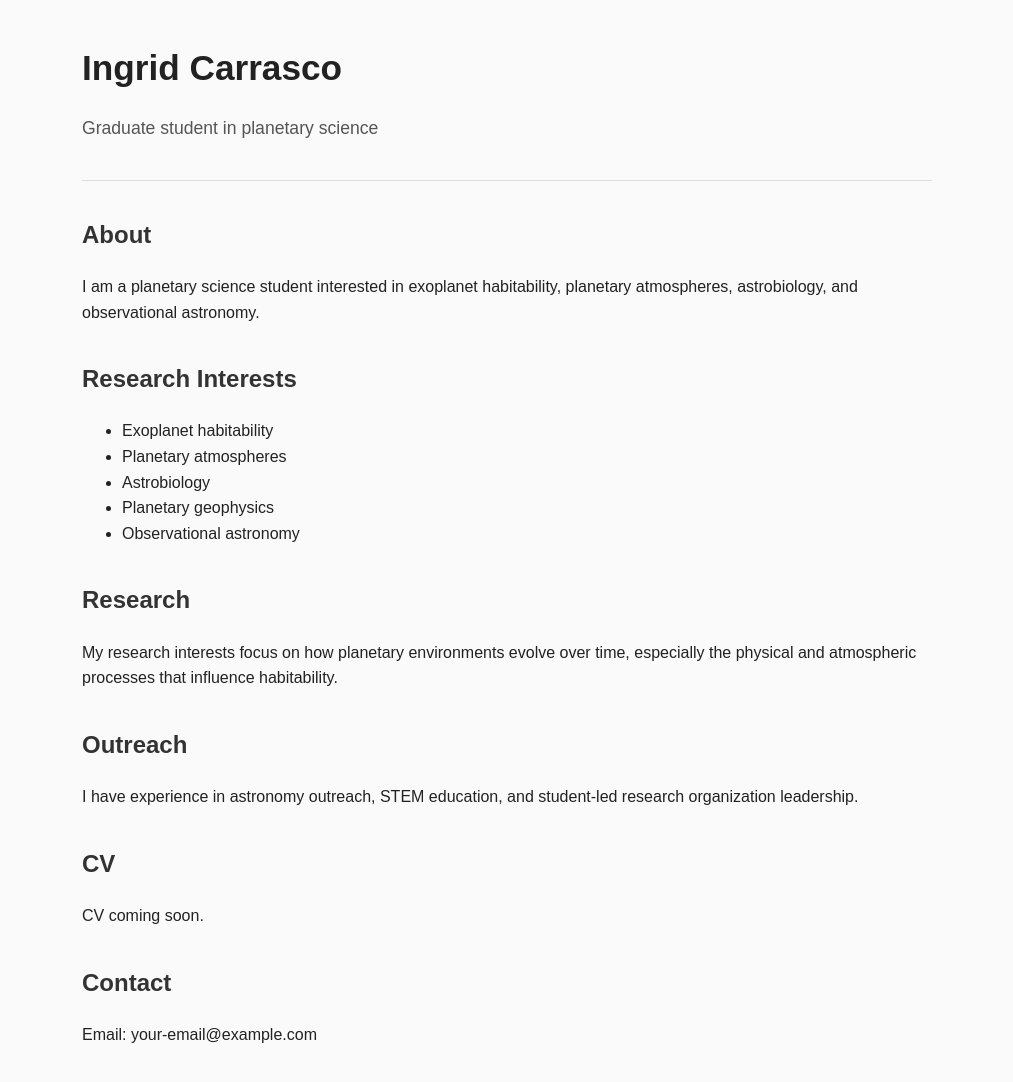
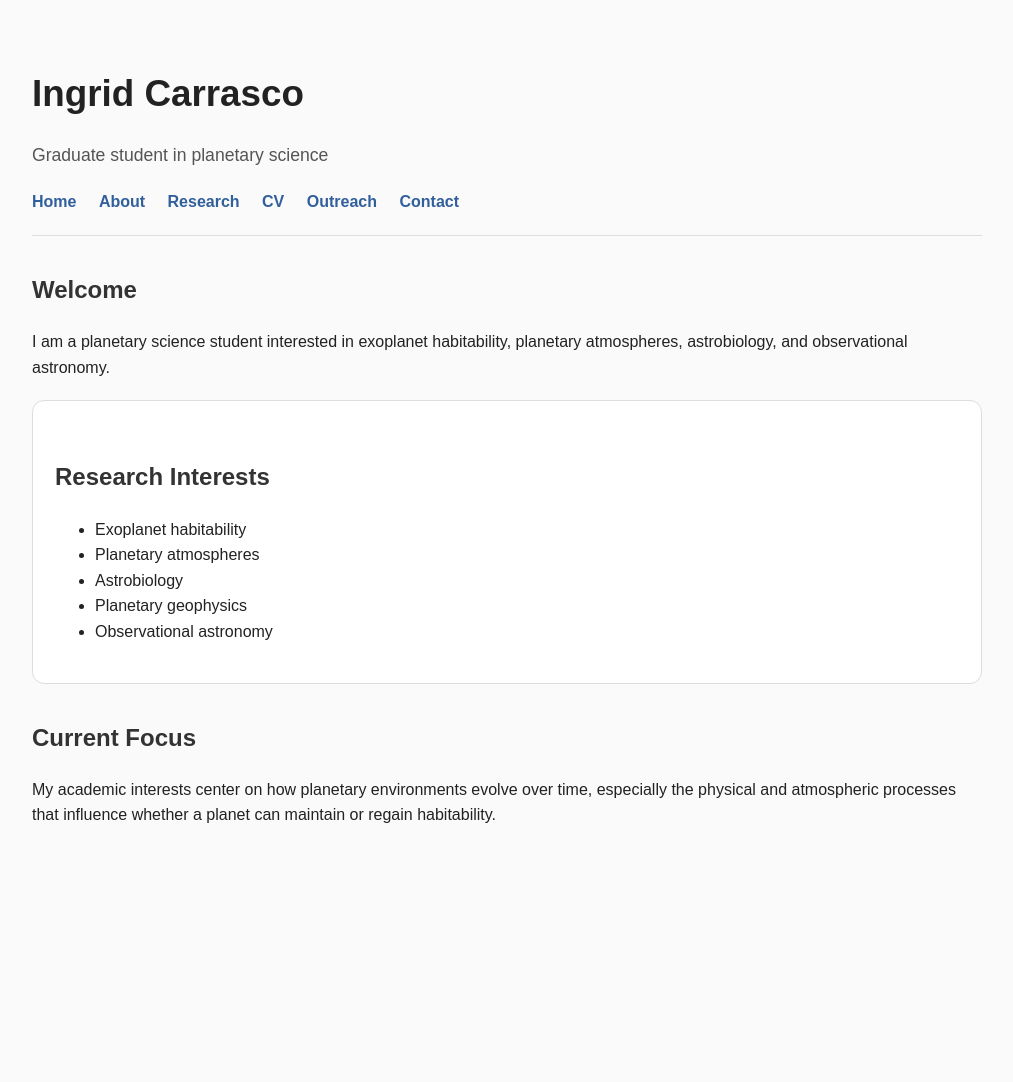
Before and after one commit to ingridrcarrasco/ingridrcarrasco.github.io, a plain HTML site: page index.html in a window 1280 px wide. Shown: the whole page, without its empty margins (133-1146 px from the left). After the commit the page ends 894 px from the top, so only its background shows below. Drawn offline with Linux system fonts and the light colour scheme.

Commit message:
Update index.html

```diff
--- a/index.html
+++ b/index.html
@@ -3,42 +3,7 @@
 <head>
   <meta charset="UTF-8">
   <title>Ingrid Carrasco</title>
-  <style>
-    body {
-      font-family: Arial, sans-serif;
-      max-width: 850px;
-      margin: 40px auto;
-      padding: 0 20px;
-      line-height: 1.6;
-      color: #222;
-      background: #fafafa;
-    }
-
-    header {
-      border-bottom: 1px solid #ddd;
-      padding-bottom: 20px;
-      margin-bottom: 30px;
-    }
-
-    h1 {
-      margin-bottom: 5px;
-      font-size: 2.2rem;
-    }
-
-    h2 {
-      margin-top: 35px;
-      color: #333;
-    }
-
-    a {
-      color: #315f9c;
-    }
-
-    .subtitle {
-      color: #555;
-      font-size: 1.1rem;
-    }
-  </style>
+  <link rel="stylesheet" href="style.css">
 </head>
 
 <body>
@@ -46,17 +11,27 @@
   <header>
     <h1>Ingrid Carrasco</h1>
     <p class="subtitle">Graduate student in planetary science</p>
+
+    <nav>
+      <a href="index.html">Home</a>
+      <a href="about.html">About</a>
+      <a href="research.html">Research</a>
+      <a href="cv.html">CV</a>
+      <a href="outreach.html">Outreach</a>
+      <a href="contact.html">Contact</a>
+    </nav>
   </header>
 
+  <main>
     <section>
-    <h2>About</h2>
+      <h2>Welcome</h2>
       <p>
         I am a planetary science student interested in exoplanet habitability,
         planetary atmospheres, astrobiology, and observational astronomy.
       </p>
     </section>
 
-  <section>
+    <section class="card">
       <h2>Research Interests</h2>
       <ul>
         <li>Exoplanet habitability</li>
@@ -68,34 +43,14 @@
     </section>
 
     <section>
-    <h2>Research</h2>
+      <h2>Current Focus</h2>
       <p>
-      My research interests focus on how planetary environments evolve over time,
-      especially the physical and atmospheric processes that influence habitability.
+        My academic interests center on how planetary environments evolve over time,
+        especially the physical and atmospheric processes that influence whether a planet
+        can maintain or regain habitability.
       </p>
     </section>
-
-  <section>
-    <h2>Outreach</h2>
-    <p>
-      I have experience in astronomy outreach, STEM education, and student-led research
-      organization leadership.
-    </p>
-  </section>
-
-  <section>
-    <h2>CV</h2>
-    <p>
-      CV coming soon.
-    </p>
-  </section>
-
-  <section>
-    <h2>Contact</h2>
-    <p>
-      Email: your-email@example.com
-    </p>
-  </section>
+  </main>
 
 </body>
 </html>
```
Lines whose indentation alone changed are shown as unchanged.
